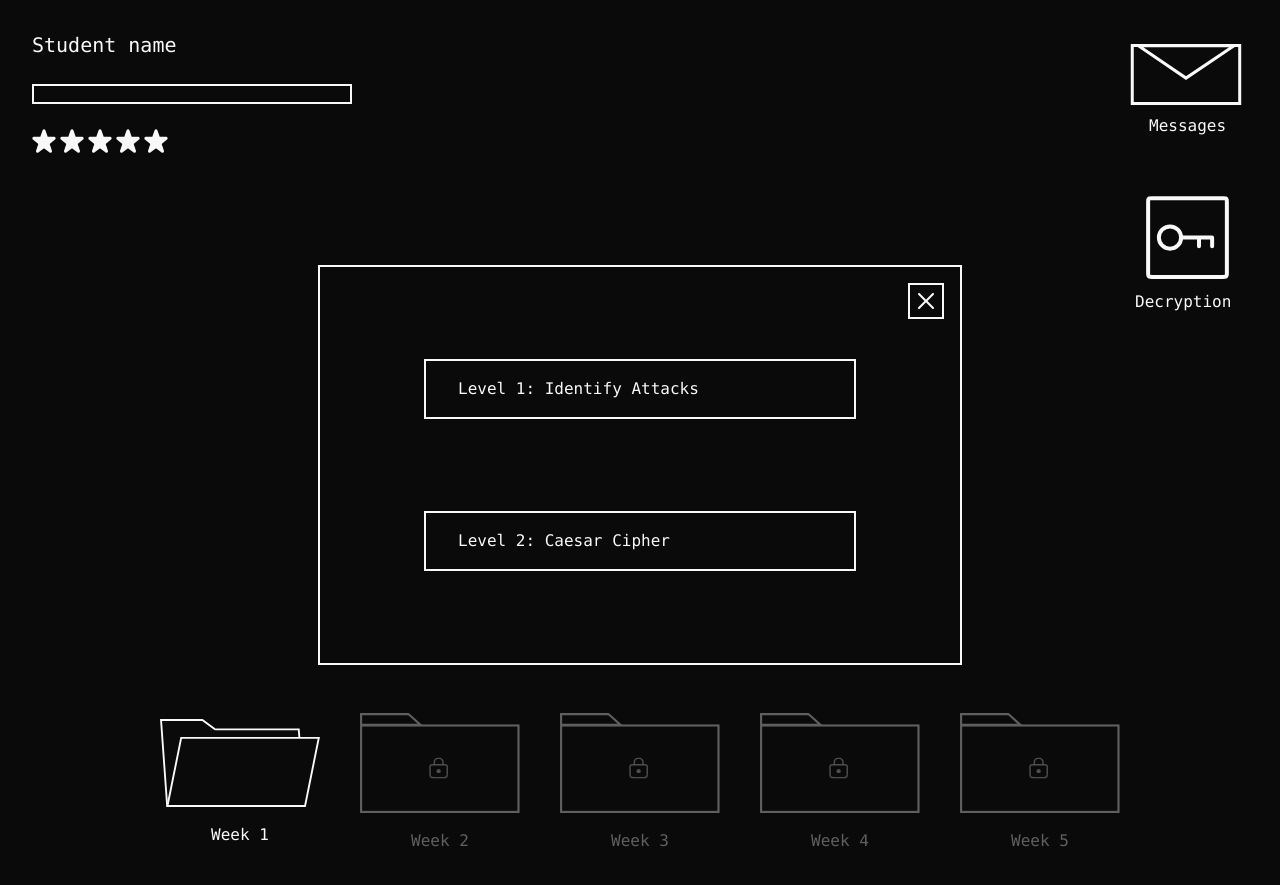
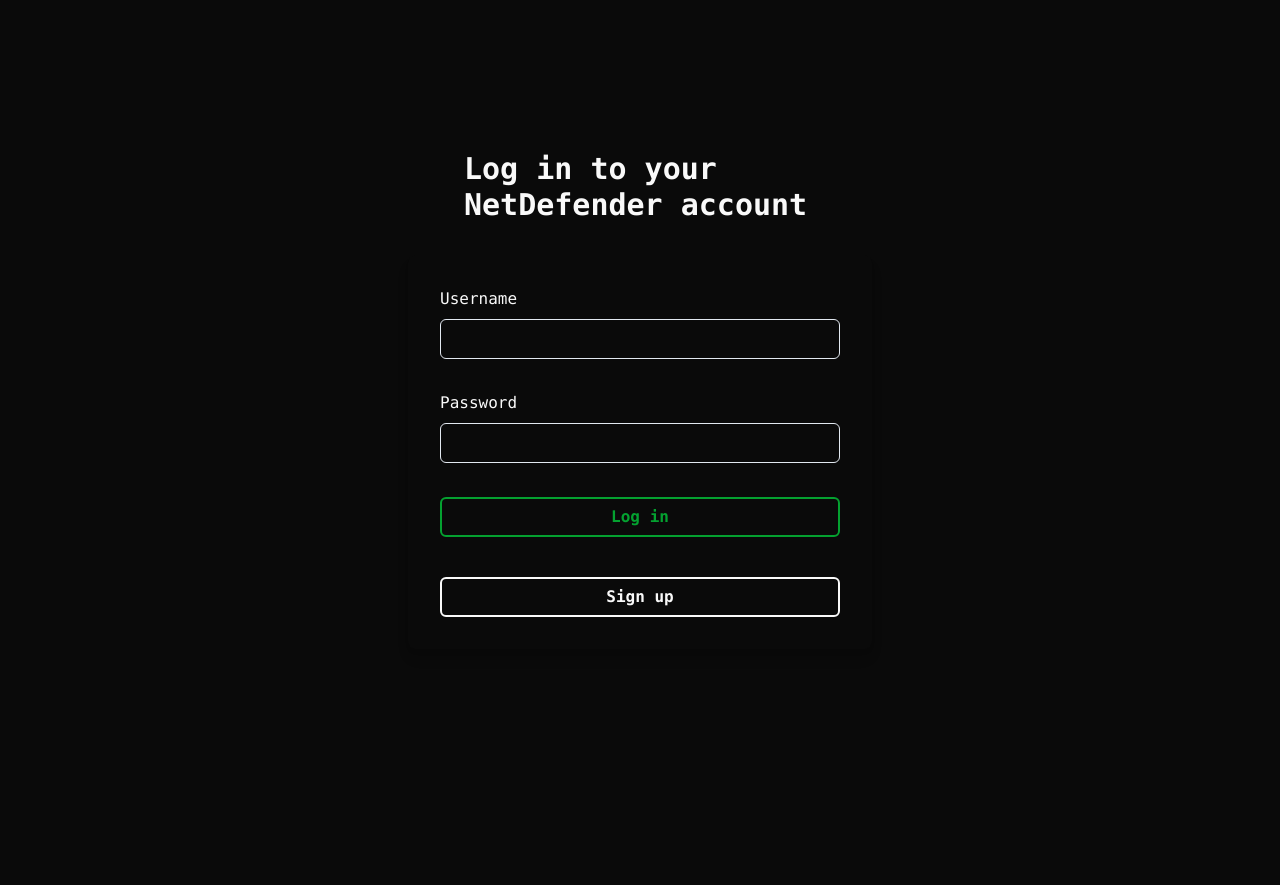
Before and after one commit to kabizzle/NetDefender, a React (Vite) app: page /1 in a window 1280 px wide. After the commit the page ends 800 px from the top, so only its background shows below. Built offline with nearby package versions, Linux system fonts and the light colour scheme.

Commit message:
implemented user login, retrieves user token and data from backend, user does not stay logged in on page reload

```diff
--- /dev/null
+++ b/src/components/HomePage.tsx
@@ -0,0 +1,49 @@
+import { Box, Center, Flex, Grid, GridItem, Image, Text } from '@chakra-ui/react';
+import { Link, Outlet } from 'react-router-dom';
+import UserProgress from '../components/UserProgress';
+import Folder from '../components/Folder';
+import Notification from '../components/Notification';
+
+const HomePage = ( {name} : {name: string}) => {
+    return (
+        <>
+            <Grid templateRows="1fr 3fr 1fr" templateColumns="25em auto 25em" h="100vh">
+                <GridItem colSpan={1}>
+                    <Box maxW="25em" p="0 0 2em 0">
+                        <UserProgress name={name} completed={0} rating={5} />
+                    </Box>
+                </GridItem>
+
+                <GridItem colSpan={1} colStart={3}>
+                    <Box pos="absolute" top="2em" right="2em" p="0 0 2em 0">
+                        <Notification containsMessages={false} nextMessage="" />
+                    </Box>
+                </GridItem>
+
+                <GridItem colSpan={3} pos="relative">
+                    <Center m="5em 0 0 0">
+                        <Outlet />
+                    </Center>
+                    <Link to="/sandbox">
+                        <Box pos="absolute" top="0" right="2.5em" minW="105px" minH="105px">
+                            <Image src="../sandbox_icon.svg" />
+                            <Text>Decryption</Text>
+                        </Box>
+                    </Link>
+                </GridItem>
+
+                <GridItem rowSpan={1} colSpan={3} padding="3em 10em 2em 10em">
+                    <Flex align="center" justify="space-between">
+                        <Folder forwardSource="/1" backSource="" folderType="unlocked" name="Week 1" />
+                        <Folder folderType="locked" name="Week 2" />
+                        <Folder folderType="locked" name="Week 3" />
+                        <Folder folderType="locked" name="Week 4" />
+                        <Folder folderType="locked" name="Week 5" />
+                    </Flex>
+                </GridItem>
+            </Grid>
+        </>
+    );
+};
+
+export default HomePage;
--- a/src/components/Login.tsx
+++ b/src/components/Login.tsx
@@ -1,4 +1,4 @@
-import {useState} from 'react';
+import { Dispatch, SetStateAction, useState } from 'react';
 import {
   Flex,
   Box,
@@ -8,11 +8,15 @@
   Stack,
   Button,
   Heading,
+  useToast,
 } from '@chakra-ui/react'
 
-const Login = () => {
+import login, { IUserAuthData } from '../services/loginService'
+
+const Login = ( {setUserAuthData, setUserLoggedIn}: {setUserAuthData: Dispatch<SetStateAction<IUserAuthData>>, setUserLoggedIn: Dispatch<SetStateAction<boolean>>}) => {
     const [username, setUsername] = useState('');
     const [password, setPassword] = useState('');
+    const toast = useToast();
 
     // updates username hook with user input
     const handleUsernameChange: React.ChangeEventHandler = (event: React.ChangeEvent<HTMLInputElement>) => {
@@ -25,6 +29,36 @@
         event.preventDefault();
         setPassword(event.target.value);
     };
+
+    // attempts to authenticate user
+    const handleLogin: React.FormEventHandler = async (event: React.FormEvent<HTMLInputElement>) => {
+        event.preventDefault();
+
+        try {
+            const user: IUserAuthData = await (login.login({ username, password }));
+            console.log('user: ', user);
+            setUserAuthData(user);
+            setUserLoggedIn(true);
+
+            setUsername('');
+            setPassword('');
+
+            toast({
+                title: 'Successful login!',
+                status: 'success',
+                duration: 3500,
+                isClosable: true
+            })
+
+        } catch {
+            toast({
+                title: 'Wrong Credentials',
+                status: 'error',
+                duration: 5000,
+                isClosable: true
+            })
+        }
+    }
 
   return (
     <Flex
@@ -50,6 +84,7 @@
             </FormControl>
             <Stack spacing={10}>
               <Button
+                onClick={handleLogin}
                 m="2px 0 0 0"
                 bg='game.black'
                 color='game.green'
--- a/src/pages/Home.tsx
+++ b/src/pages/Home.tsx
@@ -1,49 +1,19 @@
-import { Box, Center, Flex, Grid, GridItem, Image, Text } from '@chakra-ui/react';
-import { Link, Outlet } from 'react-router-dom';
-import UserProgress from '../components/UserProgress';
-import Folder from '../components/Folder';
-import Notification from '../components/Notification';
+import { useState } from 'react';
+import { IUserAuthData } from '../services/loginService';
+import Login from '../components/Login';
+import HomePage from '../components/HomePage';
 
-const HomePage = () => {
+const Home = () => {
+
+    const [userLoggedIn, setUserLoggedIn] = useState(false)
+    const [userAuthData, setUserAuthData] = useState<IUserAuthData>({ token: '', username: '', name: '' });
+
+
     return (
-        <>
-            <Grid templateRows="1fr 3fr 1fr" templateColumns="25em auto 25em" h="100vh">
-                <GridItem colSpan={1}>
-                    <Box maxW="25em" p="0 0 2em 0">
-                        <UserProgress name={'Student name'} completed={0} rating={5} />
-                    </Box>
-                </GridItem>
-
-                <GridItem colSpan={1} colStart={3}>
-                    <Box pos="absolute" top="2em" right="2em" p="0 0 2em 0">
-                        <Notification containsMessages={false} nextMessage="" />
-                    </Box>
-                </GridItem>
-
-                <GridItem colSpan={3} pos="relative">
-                    <Center m="5em 0 0 0">
-                        <Outlet />
-                    </Center>
-                    <Link to="/sandbox">
-                        <Box pos="absolute" top="0" right="2.5em" minW="105px" minH="105px">
-                            <Image src="../sandbox_icon.svg" />
-                            <Text>Decryption</Text>
-                        </Box>
-                    </Link>
-                </GridItem>
-
-                <GridItem rowSpan={1} colSpan={3} padding="3em 10em 2em 10em">
-                    <Flex align="center" justify="space-between">
-                        <Folder forwardSource="/1" backSource="" folderType="unlocked" name="Week 1" />
-                        <Folder folderType="locked" name="Week 2" />
-                        <Folder folderType="locked" name="Week 3" />
-                        <Folder folderType="locked" name="Week 4" />
-                        <Folder folderType="locked" name="Week 5" />
-                    </Flex>
-                </GridItem>
-            </Grid>
-        </>
+    userLoggedIn
+    ? <HomePage name={userAuthData.name as string} />
+    : <Login setUserAuthData={setUserAuthData} setUserLoggedIn={setUserLoggedIn} />
     );
 };
 
-export default HomePage;
+export default Home;
--- /dev/null
+++ b/src/services/loginService.ts
@@ -0,0 +1,21 @@
+import axios from 'axios';
+
+const baseUrl = 'http://localhost:12345/api/login';
+
+export interface ICredentials {
+    username: string,
+    password: string
+}
+
+export interface IUserAuthData {
+    token: string,
+    username: string,
+    name: string
+}
+
+const login = async ( credentials: ICredentials ) : Promise<IUserAuthData> => {
+    const response = await axios.post<IUserAuthData>(baseUrl, credentials);
+    return response.data
+}
+
+export default { login };
```
